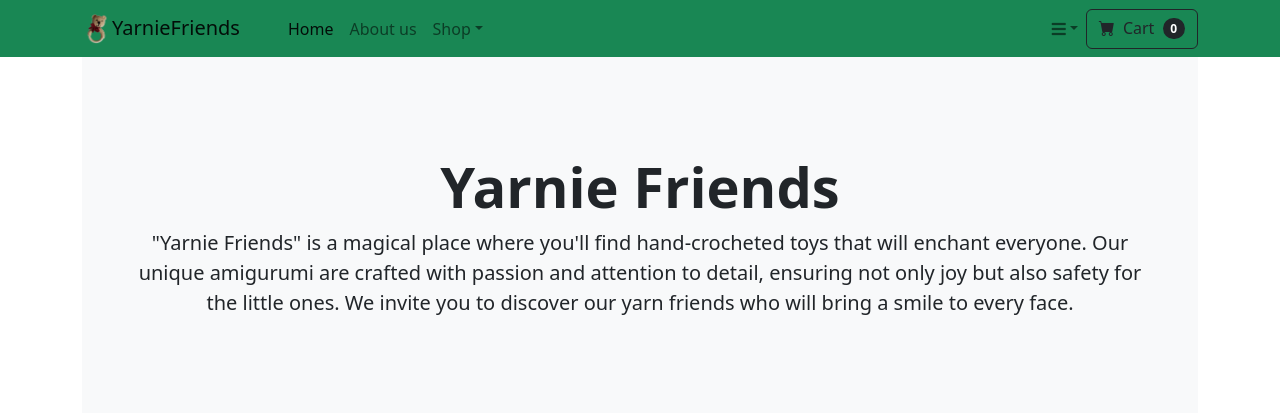
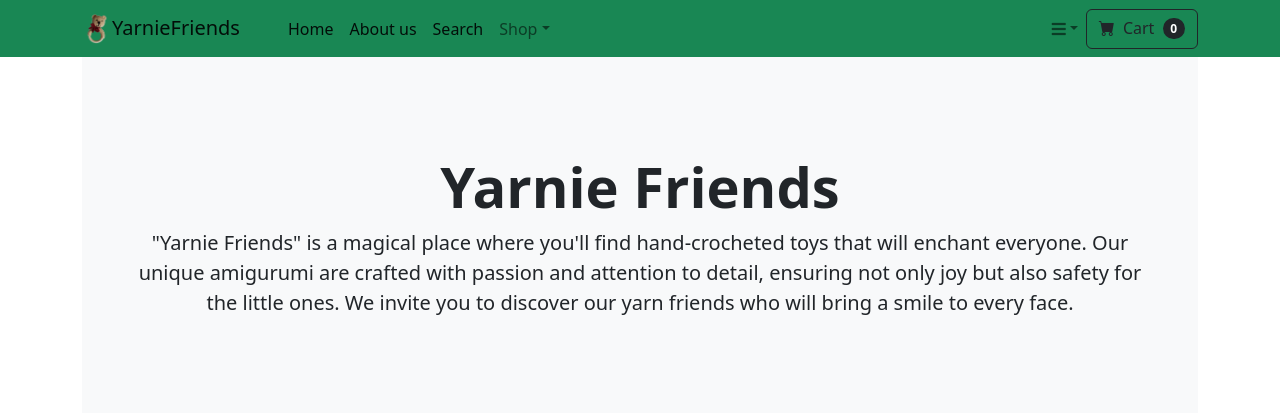
Before and after one commit to julkiea/Django-ecommerce-app, a Django app: page /about_us/ in a window 1280 px wide. Shown: the top 413 px of the page. Run offline with Django 5.2, Linux system fonts and the light colour scheme; some libraries are stand-ins or nearby versions.

Commit message:
Add link: search to navigation bar

```diff
--- a/website/templates/navbar.html
+++ b/website/templates/navbar.html
@@ -6,7 +6,8 @@
         <div class="collapse navbar-collapse" id="navbarSupportedContent">
             <ul class="navbar-nav me-auto mb-2 mb-lg-0 ms-lg-4">
                 <li class="nav-item"><a class="nav-link active" aria-current="page" href="{% url 'home' %}">Home</a></li>
-                <li class="nav-item"><a class="nav-link" href="{% url 'about_us' %}">About us</a></li>
+                <li class="nav-item"><a class="nav-link active" href="{% url 'about_us' %}">About us</a></li>
+                <li class="nav-item"><a class="nav-link active" aria-current="page" href="{% url 'search' %}">Search</a></li>
                 <li class="nav-item dropdown">
                     <a class="nav-link dropdown-toggle" id="navbarDropdown" href="#" role="button" data-bs-toggle="dropdown" aria-expanded="false">Shop</a>
                     <ul class="dropdown-menu" aria-labelledby="navbarDropdown">
@@ -18,6 +19,7 @@
                     </ul>
                 </li>
             </ul>
+
             <ul class="navbar-nav ms-auto mb-2 mb-lg-0">
                 {% if user.is_authenticated %}
             <ul class="navbar-nav ms-auto mb-2 mb-lg-0">
```
